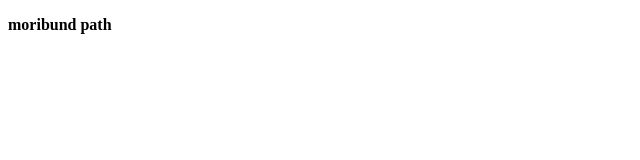
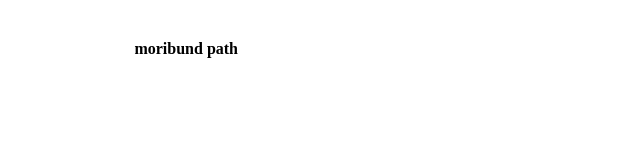
Before and after one commit to moribunds/moribunds.github.io, a plain HTML site: page index.html in a window 1280 px wide. Shown: the whole page, without its empty margins (0-640 px from the left). Drawn offline with Linux system fonts and the light colour scheme.

Commit message:
Update index.html

```diff
--- a/index.html
+++ b/index.html
@@ -1,5 +1,8 @@
 <!DOCTYPE html>
 <html>
+<head>
+   <link href="style.css" rel="stylesheet" media="all">
+</head>
 <body>
     <div class="page">
         <p style="font-weight: bold">moribund path</p>
```
